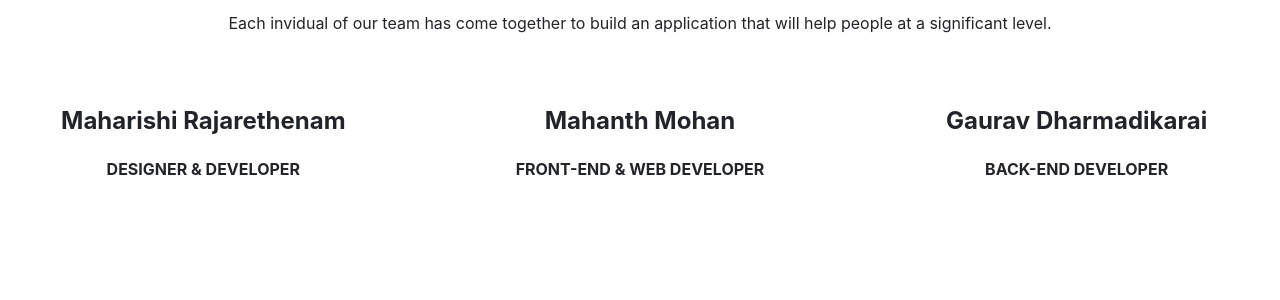
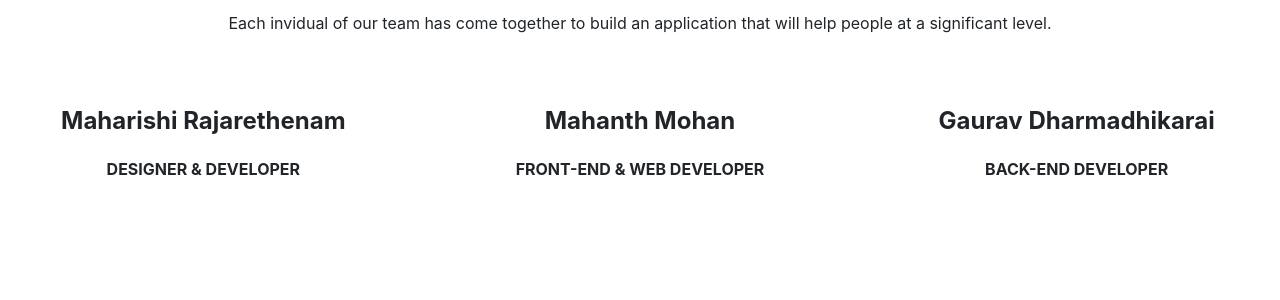
Before and after one commit to maharishi2019/pitch-in-master, a Flask app: page / in a window 1280 px wide. Shown: the part 179-479 px from the top of the page. Run offline with Flask 2, Linux system fonts and the light colour scheme; some libraries are stand-ins or nearby versions.

Commit message:
gaurav name fix

```diff
--- a/entries.json
+++ b/entries.json
@@ -1 +1 @@
-{"entries": [{"name": "Mahanth", "checklist": ["hello", "world"], "committed": []}, {"name": "maharishi", "checklist": ["popcorn", "pepper"], "committed": []}, {"name": "Maharishi", "checklist": [], "committed": []}, {"name": "lmao", "checklist": [], "committed": []}, {"name": "bob", "checklist": [], "committed": []}, {"name": "bob2", "checklist": ["onion"], "committed": []}, {"name": "maharishi", "checklist": ["popcorn", "pepper"], "committed": []}, {"name": "bob3", "checklist": ["lettuce"], "committed": []}, {"name": "bob4", "checklist": ["eggs"], "committed": []}, {"name": "mahanth", "checklist": [], "committed": []}, {"name": "maha", "checklist": ["house"], "committed": ["popcorn", "eggs"]}]}
+{"entries": [{"name": "Mahanth", "checklist": ["hello", "world"], "committed": []}, {"name": "maharishi", "checklist": ["popcorn", "pepper"], "committed": []}, {"name": "Maharishi", "checklist": [], "committed": []}, {"name": "lmao", "checklist": [], "committed": []}, {"name": "bob", "checklist": [], "committed": []}, {"name": "bob2", "checklist": ["onion"], "committed": []}, {"name": "maharishi", "checklist": ["popcorn", "pepper"], "committed": []}, {"name": "bob3", "checklist": ["lettuce"], "committed": []}, {"name": "bob4", "checklist": ["eggs"], "committed": []}, {"name": "mahanth", "checklist": [], "committed": []}, {"name": "maha", "checklist": ["house"], "committed": ["popcorn", "eggs", "popcorn"]}]}
--- a/templates/index.html
+++ b/templates/index.html
@@ -72,7 +72,7 @@
                 <h6 class="text-uppercase grey-text mb-3"><strong>Front-end & Web Developer</strong></h6>
             </div>
             <div class="col-md-4">
-                <h4 class="font-weight-bold dark-grey-text my-4">Gaurav Dharmadikarai</h4>
+                <h4 class="font-weight-bold dark-grey-text my-4">Gaurav Dharmadhikarai</h4>
                 <h6 class="text-uppercase grey-text mb-3"><strong>Back-end Developer</strong></h6>
             </div>
             </div>
```
